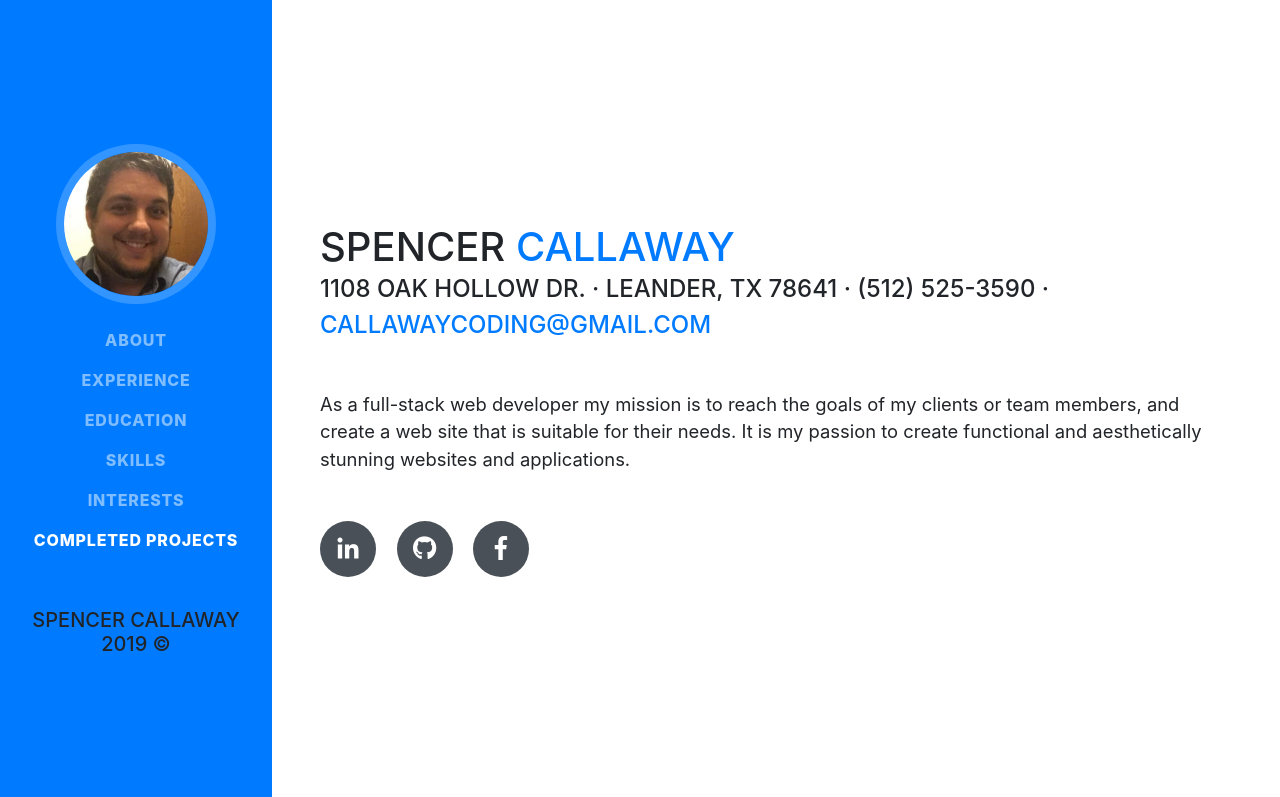
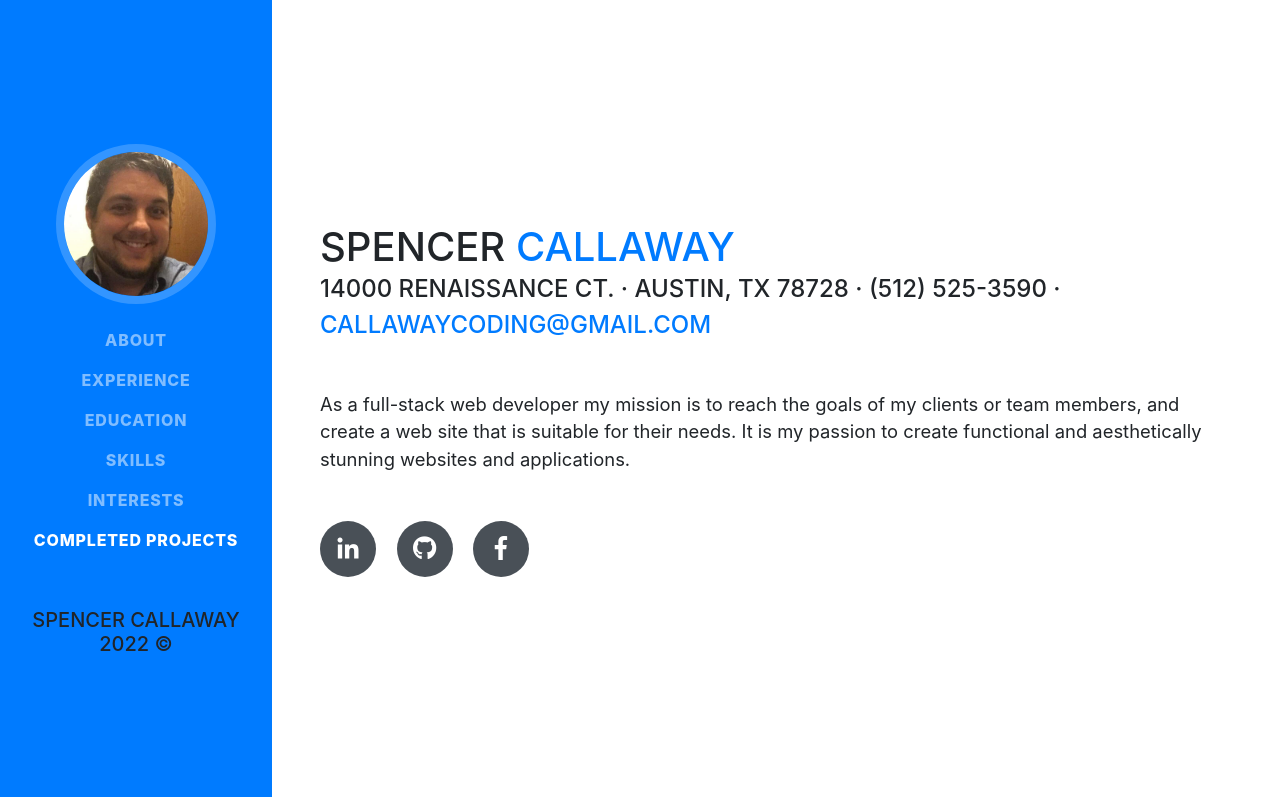
Before and after one commit to Spatson/Spencer-Portfolio, a website with bundled scripts: page index.html in a window 1280 px wide. Shown: the top 797 px of the page. Built offline with nearby package versions, Linux system fonts and the light colour scheme; a web font is replaced by a local one.

Commit message:
Update 2022

```diff
--- a/index.html
+++ b/index.html
@@ -58,7 +58,7 @@
           </li>
           <br><br>
           <li class="nav-item">
-            <h5>Spencer Callaway 2019 &copy</h5>
+            <h5>Spencer Callaway 2022 &copy</h5>
           </li>
         </ul>
       </div>
@@ -71,7 +71,7 @@
           <h1 class="mb-0">Spencer
             <span class="text-primary">Callaway</span>
           </h1>
-          <div class="subheading mb-5">1108 Oak Hollow Dr. · Leander, TX 78641 · (512) 525-3590 ·
+          <div class="subheading mb-5">14000 Renaissance Ct. · Austin, TX 78728 · (512) 525-3590 ·
             <a href="mailto:callawaycoding@gmail.com">CallawayCoding@gmail.com</a>
           </div>
           <p class="lead mb-5">As a full-stack web developer my mission is to reach the goals of my clients or team members, and create
```
